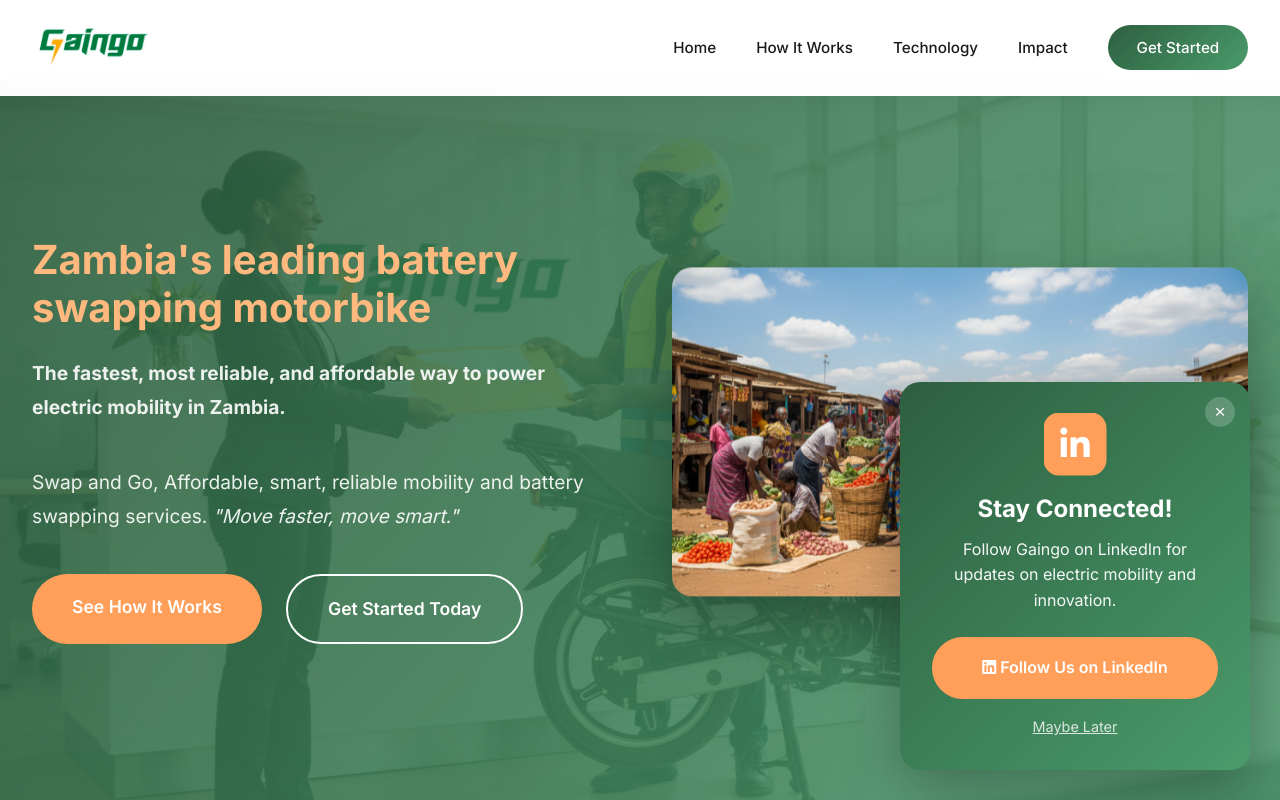
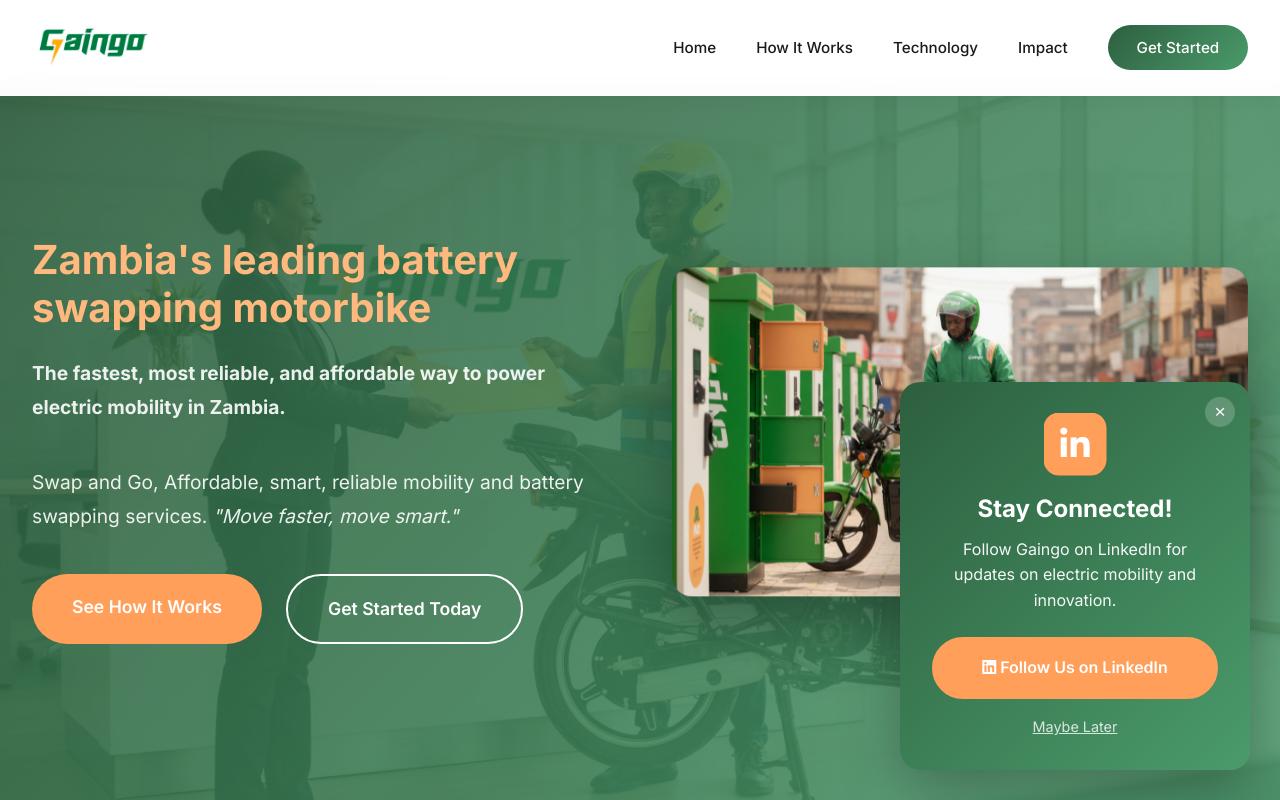
Before and after one commit to ErnestKapesa/gaingo, a plain HTML site: page index.html in a window 1280 px wide. Shown: the top 800 px of the page. Drawn offline with Linux system fonts and the light colour scheme.

Commit message:
Replace hero image with Gaingo-Bike-1.jpg

```diff
--- a/index.html
+++ b/index.html
@@ -864,7 +864,7 @@
                 </div>
             </div>
             <div class="hero-image">
-                <img src="images/Gaingo-Market-Area-Delivery.jpg" alt="Gaingo Electric Motorbike in Action">
+                <img src="images/Gaingo-Bike-1.jpg" alt="Gaingo Electric Motorbike in Action">
             </div>
         </div>
     </section>
```
Also changed, not shown: images-2/Gaingo-Bike-1.jpg (added), images/Gaingo-Bike-1.jpg (added).
